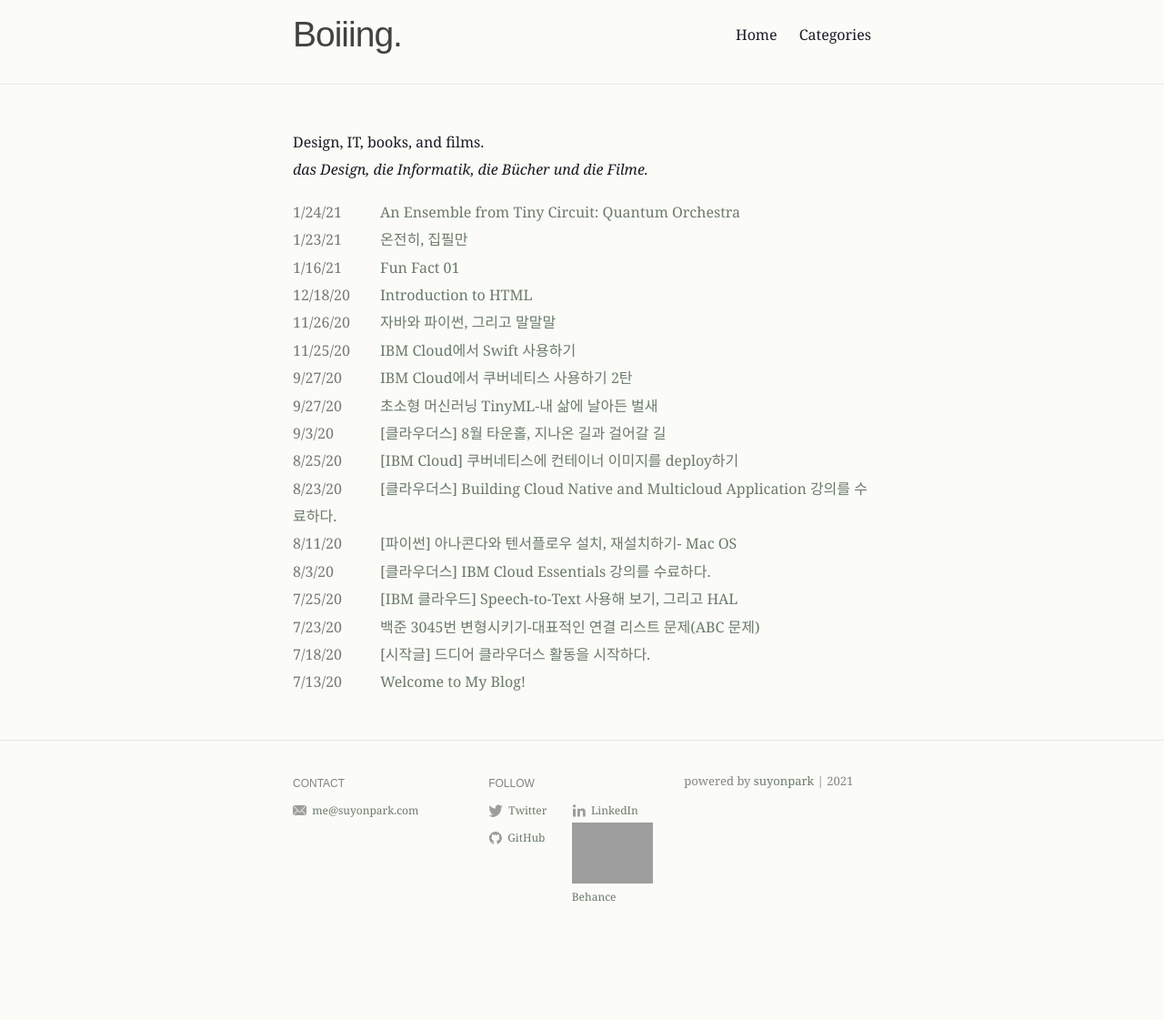
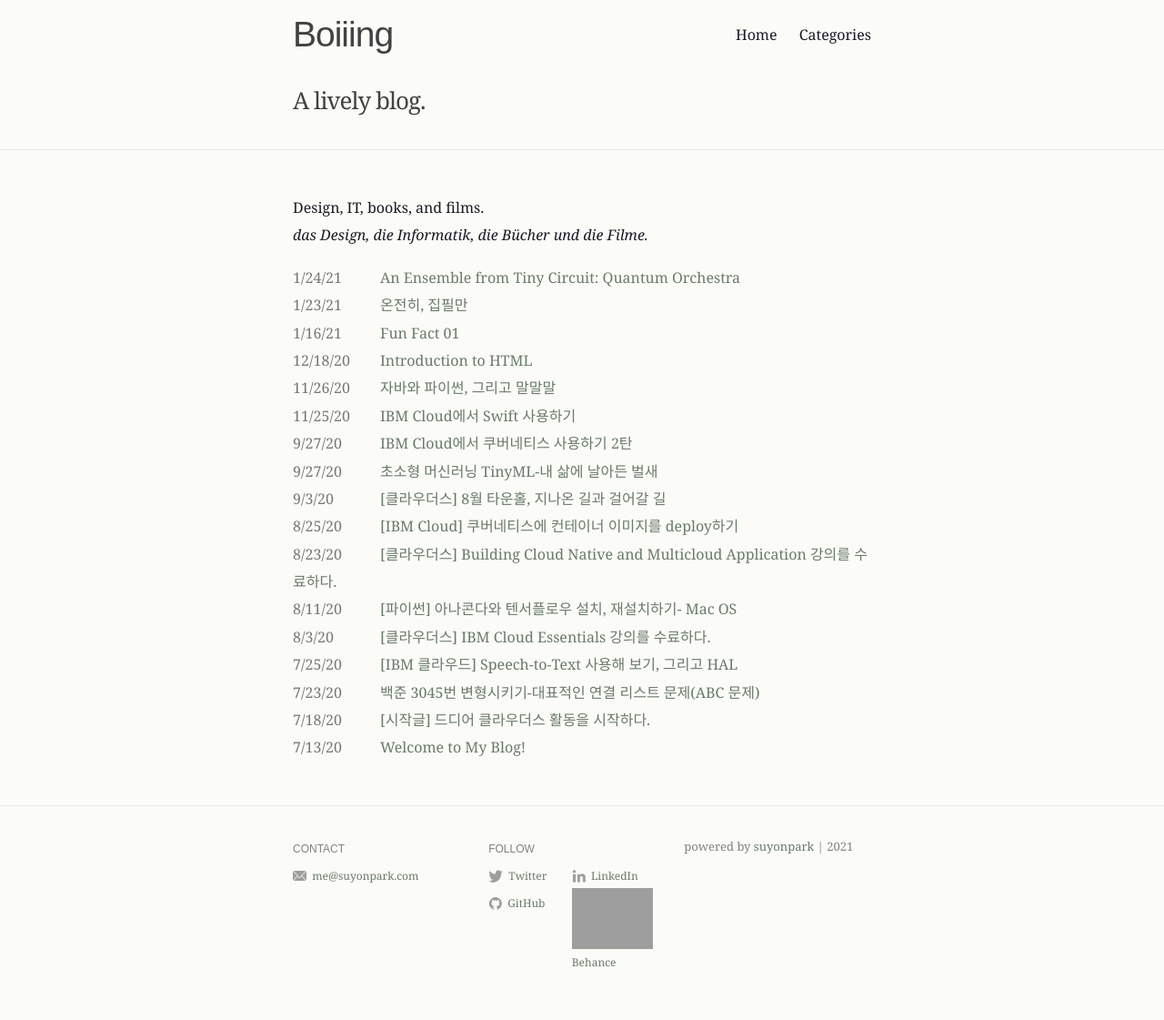
Before and after one commit to gottgam/gottgam.github.io, a Jekyll site: the page built from index.md, in a window 1280 px wide. Shown: the whole page at 91% size. Built offline with Jekyll 4.4.1, drawn with Linux system fonts in a browser that asks for light colours; before the commit the page ends 1049 px from its top, so only the background shows below that.

Commit message:
Update header.html

```diff
--- a/_includes/header.html
+++ b/_includes/header.html
@@ -1,7 +1,8 @@
 <header class="site-header">
   <div class="wrapper">
     <a class="site-title" href="{{ "" | prepend: site.baseurl | prepend: site.url }}/">
-      <h2>Boiiing.</h2>
+      <h2>Boiiing</h2>
+      <p id="msg"> A lively blog.</p>
     </a>
 
     <nav class="site-nav">
```
